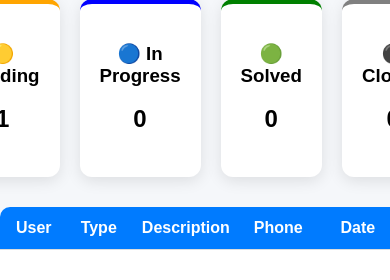
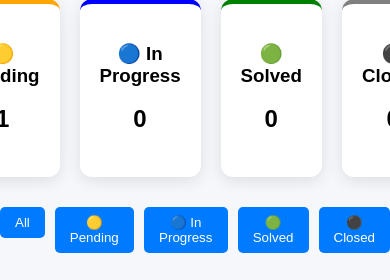
Before and after one commit to iNeRo27/crm_project, a Flask app: page /admin in a window 390 px wide; the page is wider, and only the part inside the window is pictured. Shown: the part 214-494 px from the top of that part. Run offline with Flask 3, Linux system fonts and the light colour scheme; a user stored in the database is signed in; tables that the repository leaves empty hold one stand-in row (values such as "Sample post").

Commit message:
feat: add request filtering in admin dashboard, create my requests page, and adding constrains on the phone number

```diff
--- a/app.py
+++ b/app.py
@@ -110,7 +110,11 @@
 
         # Phone number validation
         if not phone.isdigit():
-            flash("Invalid phone number", "message")
+            flash("Phone must contain only numbers", "message")
+            return redirect("/request")
+
+        if len(phone) != 10 or not phone.startswith("05"):
+            flash("Phone must start with 05 and it should be 10 digits", "message")
             return redirect("/request")
 
         new_request = Request(
@@ -129,29 +133,45 @@
 
     return render_template("request.html")
 
+# for users to see their requests
+@app.route("/my_requests")
+def my_requests():
+    if "user_id" not in session:
+        return redirect("/login")
+
+    user_id = session["user_id"]
+
+    requests = Request.query.filter_by(user_id=user_id).all()
+
+    return render_template("my_requests.html", requests=requests)
+
 # admin route
 @app.route("/admin")
 def admin_dashboard():
     if "user_id" not in session or session.get("role") != "admin":
         return redirect("/login")
 
-    requests = Request.query.all()
+    status_filter = request.args.get("status")
 
-    # Stats for dashboard
+    if status_filter:
+        requests = Request.query.filter_by(status=status_filter).all()
+    else:
+        requests = Request.query.all()
+
+    # stats
     pending = Request.query.filter_by(status="Pending").count()
     progress = Request.query.filter_by(status="In Progress").count()
     solved = Request.query.filter_by(status="Solved").count()
     closed = Request.query.filter_by(status="Closed").count()
 
-    # render admin dashboard with requests and stats
     return render_template(
-    "admin_dashboard.html",
-    requests=requests,
-    pending=pending,
-    progress=progress,
-    solved=solved,
-    closed=closed
-)
+        "admin_dashboard.html",
+        requests=requests,
+        pending=pending,
+        progress=progress,
+        solved=solved,
+        closed=closed
+    )
 
 
 # Logout route
--- a/static/style.css
+++ b/static/style.css
@@ -60,6 +60,16 @@
     justify-content: center;
     gap: 15px;
     margin-top: 20px;
+}
+
+.button-row {
+    display: flex;
+    justify-content: center;
+    gap: 10px;
+}
+
+.button-row button {
+    width: auto; /* IMPORTANT */
 }
 
 /* table */
@@ -166,3 +176,17 @@
 .progress { border-top: 5px solid blue; }
 .solved { border-top: 5px solid green; }
 .closed { border-top: 5px solid gray; }
+
+.filters {
+    display: flex;
+    justify-content: center;
+    gap: 10px;
+    margin: 20px 0;
+}
+
+.filters button {
+    padding: 8px 15px;
+    border-radius: 5px;
+    border: none;
+    cursor: pointer;
+}
--- a/templates/admin_dashboard.html
+++ b/templates/admin_dashboard.html
@@ -34,6 +34,16 @@
                 <h3>⚫ Closed</h3>
                 <p>{{ closed }}</p>
             </div>
+
+        </div>
+
+        <div class="filters">
+
+            <a href="/admin"><button>All</button></a>
+            <a href="/admin?status=Pending"><button>🟡 Pending</button></a>
+            <a href="/admin?status=In Progress"><button>🔵 In Progress</button></a>
+            <a href="/admin?status=Solved"><button>🟢 Solved</button></a>
+            <a href="/admin?status=Closed"><button>⚫ Closed</button></a>
 
         </div>
 
```
Also changed, not shown: templates/my_requests.html (added, +49 -0 lines), templates/request.html (+12 -1 lines).
